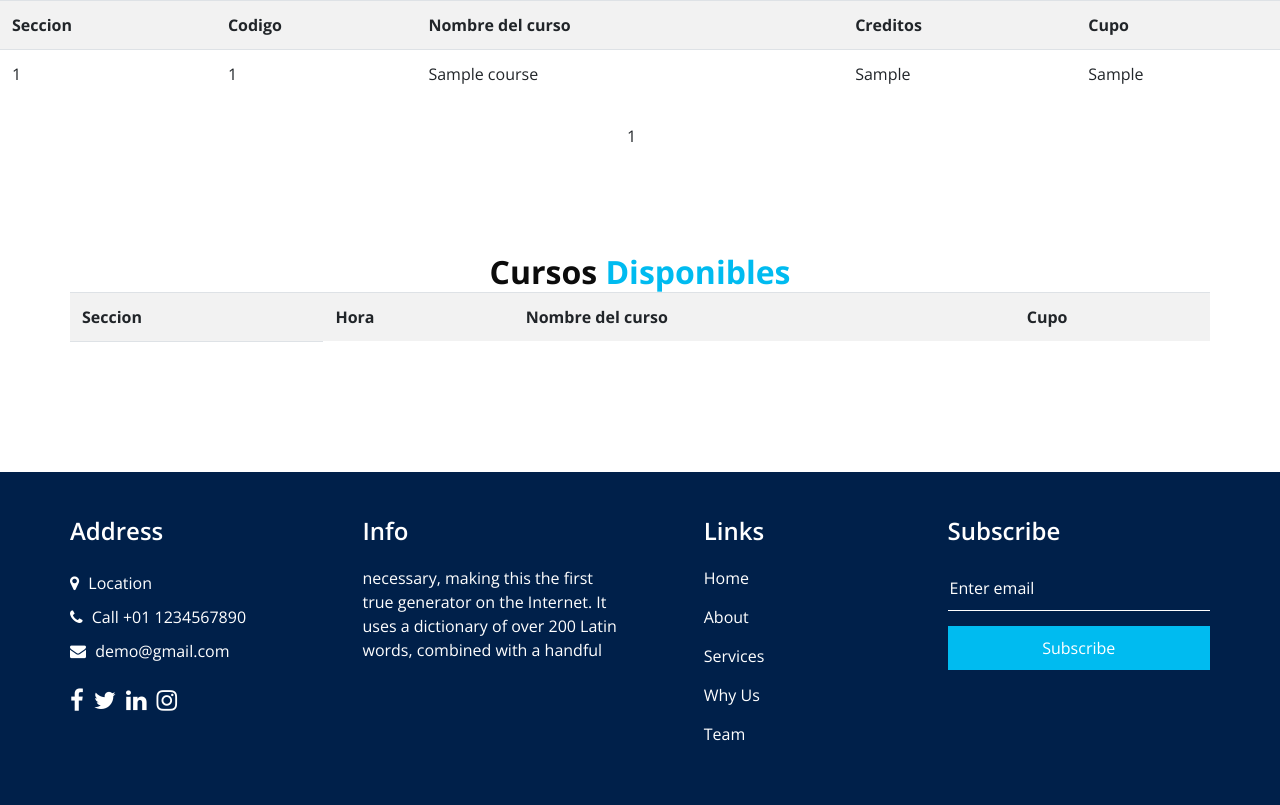
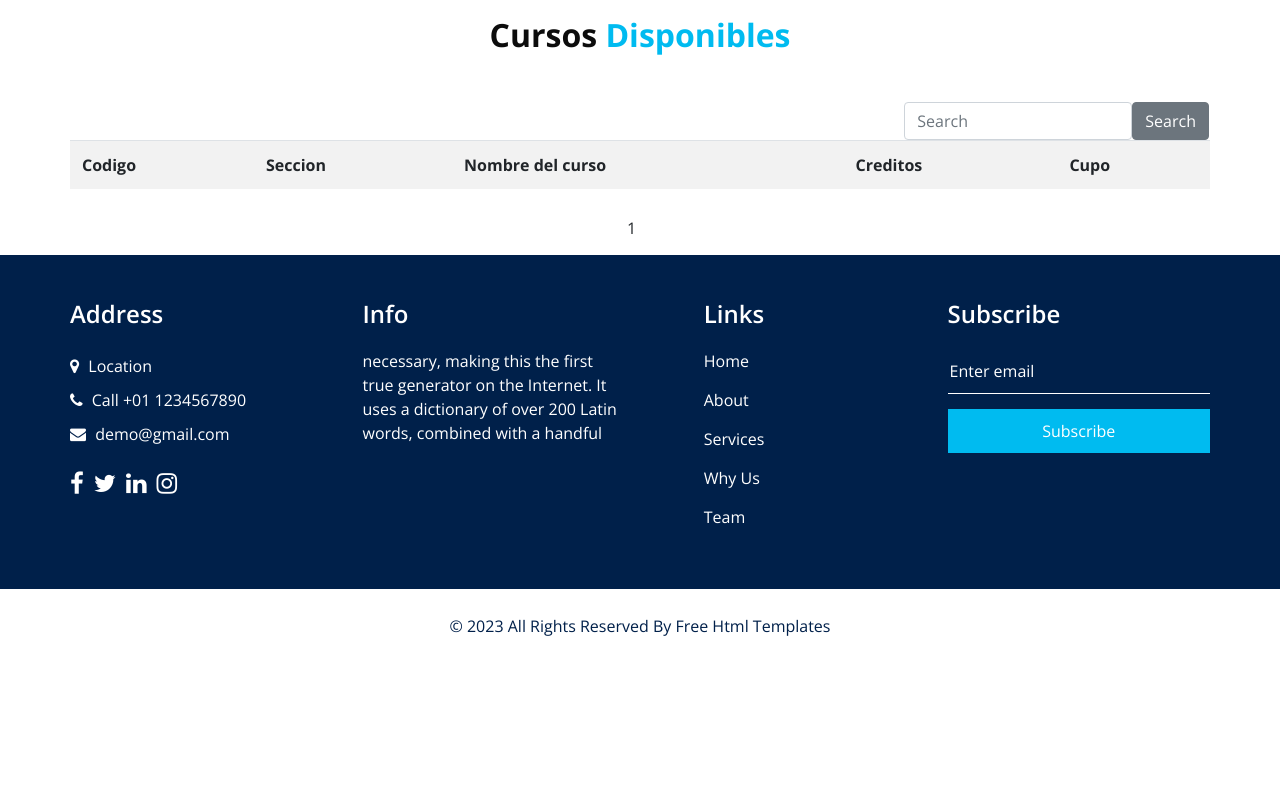
Before and after one commit to natasha019/final_project_php, a PHP site: page /estudiantes/courses.php in a window 1280 px wide. Shown: the part 76-881 px from the top of the page. After the commit the page ends 712 px from the top, so only its background shows below. Run offline with PHP 8.4, Linux system fonts and the light colour scheme; tables that the repository leaves empty or names only in its code hold one stand-in row (values such as "Sample post"); data that the repository does not hold is empty; some libraries are stand-ins or nearby versions.

Commit message:
updated courses

```diff
--- a/estudiantes/courses.php
+++ b/estudiantes/courses.php
@@ -54,6 +54,15 @@ if (!isset($_GET['desde'])) {
 
 
     <!-- courses section -->
+    <section class="service_section mt-3">
+        <div class="service_container">
+            <div class="container ">
+                <div class="heading_container heading_center">
+                    <h2 class="mb-5">
+                        Cursos <span>Disponibles</span>
+                    </h2>
+                </div>
+                <div>
                     <?php
                     include_once("../db_info.php");
                     $query = "SELECT COUNT(course_id) as contador
@@ -65,14 +74,21 @@ if (!isset($_GET['desde'])) {
                     $total_pags = ceil($contador / $limite);
                     $pag_actual = ceil($desde / $limite) + 1;
 
-    $query = " SELECT * FROM course";
+                    $query = "SELECT course_id,title,section_id,credits,capacity FROM course NATURAL join section ORDER BY course_id,section_id";
 
                     try {
                         if ($result = $dbc->query($query)) {
+                            print   "<div class='row d-flex justify-content-end pr-3'>
+                            <div class='col-'><form class='d-flex'>
+                            <input class='form-control me-sm-2' type='search' placeholder='Search'>
+                            <button class='btn btn-secondary my-2 my-sm-0' type='submit'>Search</button>
+                          </form></div>
+                          </div>";
+
                             print " <table class='table table-striped'>";
                             print "<tr>
+                        <th>Codigo</th>
                         <th>Seccion</th>
-                        <th>Codigo</th>
                         <th>Nombre del curso</th>
                         <th>Creditos</th>
                         <th>Cupo</th>
@@ -80,8 +96,8 @@ if (!isset($_GET['desde'])) {
                             while ($row = $result->fetch_assoc()) {
 
                                 print "<tr>
+                            <td>" . $row['course_id'] . "</td>
                             <td>" . $row['section_id'] . "</td>
-                            <td>" . $row['course_id'] . "</td>
                             <td>" . $row['title'] . "</td>
                             <td>" . $row['credits'] . "</td>
                             <td>" . $row['capacity'] . "</td>
@@ -91,7 +107,7 @@ if (!isset($_GET['desde'])) {
                             echo "<h2 style='text-align:center'>";
 
                             for ($i = 1; $i <= $total_pags; $i++)
-                echo "<a  class='btn pages' href='index.php?desde=" . (($i - 1) * $limite) . "&limite=$limite&ordenID=$ordenID'> $i </a>&nbsp;&nbsp;";
+                                echo "<a  class='btn pages' href='courses.php?desde=" . (($i - 1) * $limite) . "&limite=$limite'> $i </a>&nbsp;&nbsp;";
 
                             echo "</h2>";
                         }
@@ -103,26 +119,7 @@ if (!isset($_GET['desde'])) {
 
                     ?>
 
-    <section class="service_section layout_padding">
-        <div class="service_container">
-            <div class="container ">
-                <div class="heading_container heading_center">
-                    <h2>
-                        Cursos <span>Disponibles</span>
-                    </h2>
-                </div>
-                <div>
-                    <table class="table table-striped">
-                        <tr>
-                            <th>Seccion</th>
-                            <th>Hora</th>
-                            <th>Nombre del curso</th>
-                            <th>Cupo</th>
-                        </tr>
-                        <tr>
-                            <td></td>
-                        </tr>
-                    </table>
+
                 </div>
             </div>
     </section>
```
Lines whose indentation alone changed are shown as unchanged.
